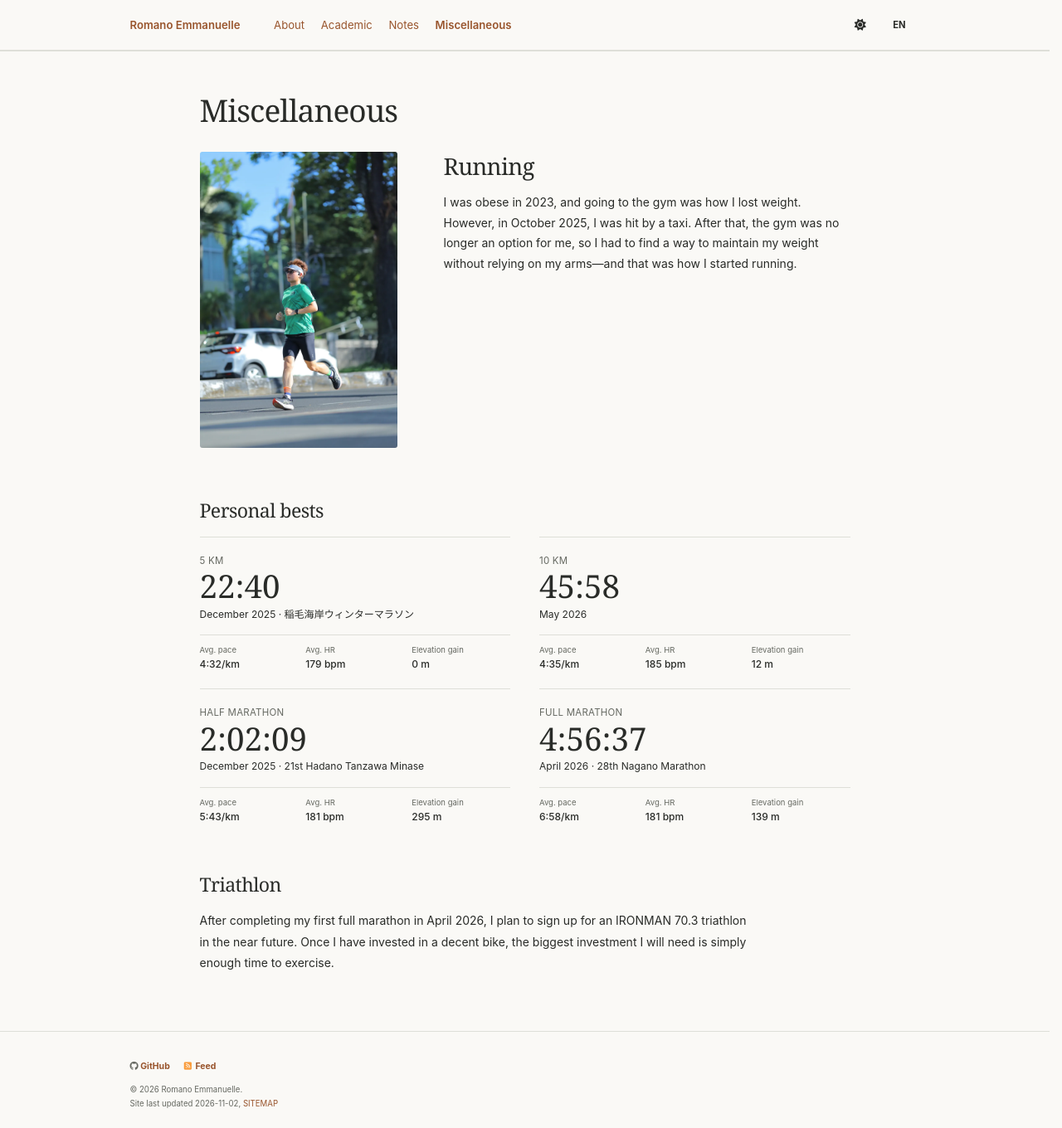
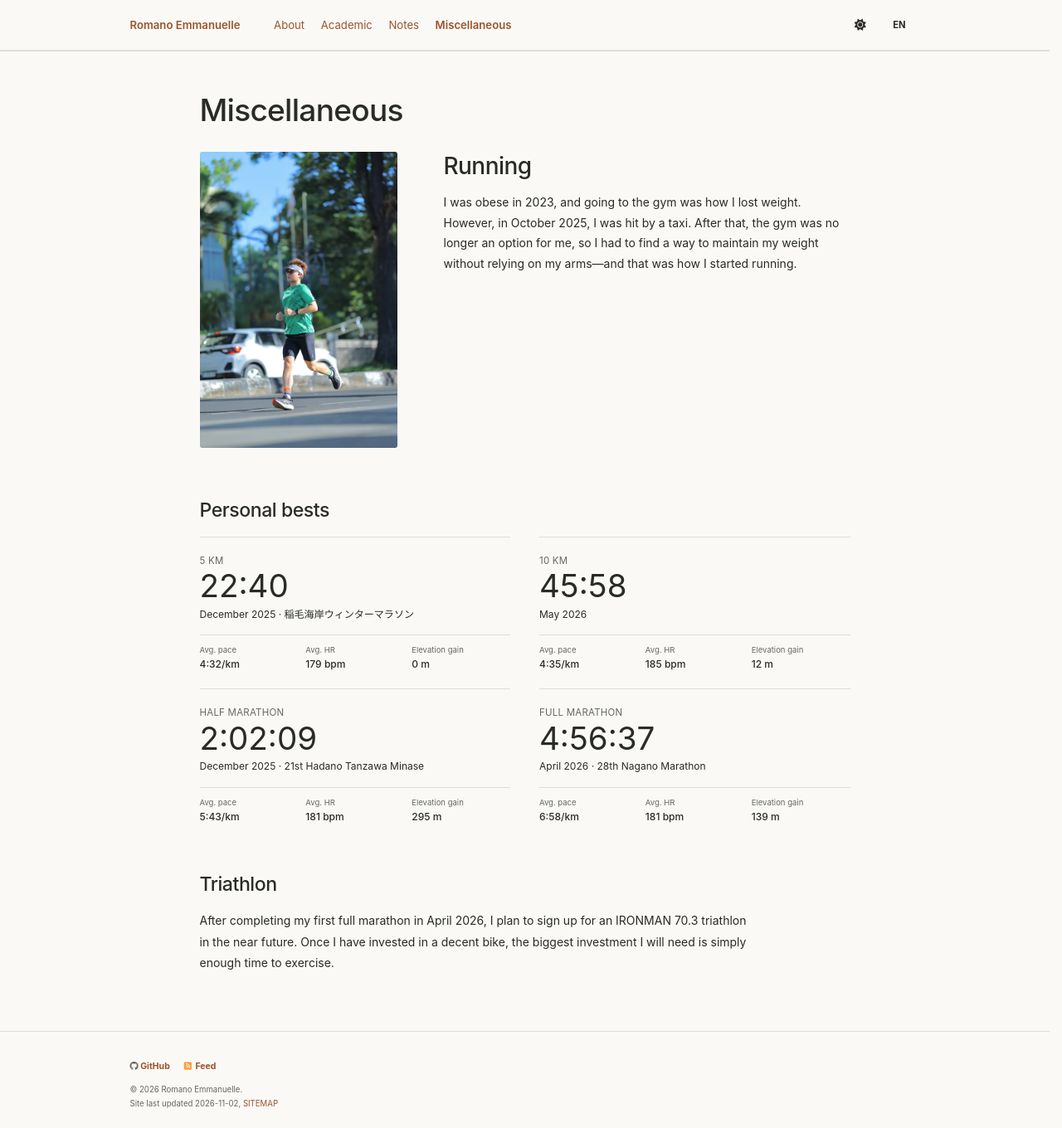
Before and after one commit to RomanoEmmanuelle/RomanoEmmanuelle.github.io, a Jekyll site: the page built from _pages/miscellaneous.md, in a window 1280 px wide and 1360 px high. Shown: the whole window at 83% size. Built offline with Jekyll 4.4.1, drawn with Linux system fonts in a browser that asks for light colours; a style sheet for code colours, icons or effects is not loaded.

Commit message:
Replace serif typography with lighter sans-serif headings

```diff
--- a/_includes/head.html
+++ b/_includes/head.html
@@ -22,6 +22,6 @@
 
 <!-- For all browsers -->
 <link rel="stylesheet" href="{{ base_path }}/assets/css/main.css?v=layout-6">
-<link rel="stylesheet" href="{{ base_path }}/assets/css/editorial.css?v=2">
+<link rel="stylesheet" href="{{ base_path }}/assets/css/editorial.css?v=3">
 <script id="site-translations" type="application/json">{{ site.data.translations | jsonify }}</script>
 <script defer src="{{ base_path }}/assets/js/language.js?v=4"></script>
--- a/assets/css/editorial.css
+++ b/assets/css/editorial.css
@@ -1,6 +1,6 @@
 /* A quieter typographic layer for the personal academic website. */
 :root {
-  --editorial-serif: Georgia, "Times New Roman", serif;
+  --editorial-font: -apple-system, BlinkMacSystemFont, "Segoe UI", sans-serif;
   --global-bg-color: #faf9f6;
   --global-footer-bg-color: #faf9f6;
   --global-text-color: #292b28;
@@ -31,7 +31,7 @@ html[data-theme="dark"] {
 }
 
 body {
-  font-family: -apple-system, BlinkMacSystemFont, "Segoe UI", sans-serif;
+  font-family: var(--editorial-font);
   line-height: 1.65;
 }
 
@@ -52,9 +52,9 @@ body {
 .misc-intro__copy h2,
 .exam-overview h2,
 .exam-instructions h2 {
-  font-family: var(--editorial-serif);
-  font-weight: 400;
-  letter-spacing: -0.025em;
+  font-family: var(--editorial-font);
+  font-weight: 500;
+  letter-spacing: -0.02em;
 }
 
 .page__title {
@@ -146,7 +146,7 @@ body {
 .running-records { gap: 0 2.5rem; }
 .running-record { border: 0; border-top: 1px solid var(--global-border-color); border-radius: 0; padding: 1.5rem 0; }
 .running-record__distance { letter-spacing: 0.02em; font-weight: 400; }
-.running-record__time { font-family: var(--editorial-serif); font-weight: 400; color: var(--global-text-color); letter-spacing: 0; }
+.running-record__time { font-family: var(--editorial-font); font-weight: 400; color: var(--global-text-color); letter-spacing: 0; }
 .running-record__event { min-height: 0; font-weight: 400; line-height: 1.6; }
 .running-record__stats dt { text-transform: none; letter-spacing: 0; font-weight: 400; }
 .running-record__stats dd { font-weight: 500; }
```
